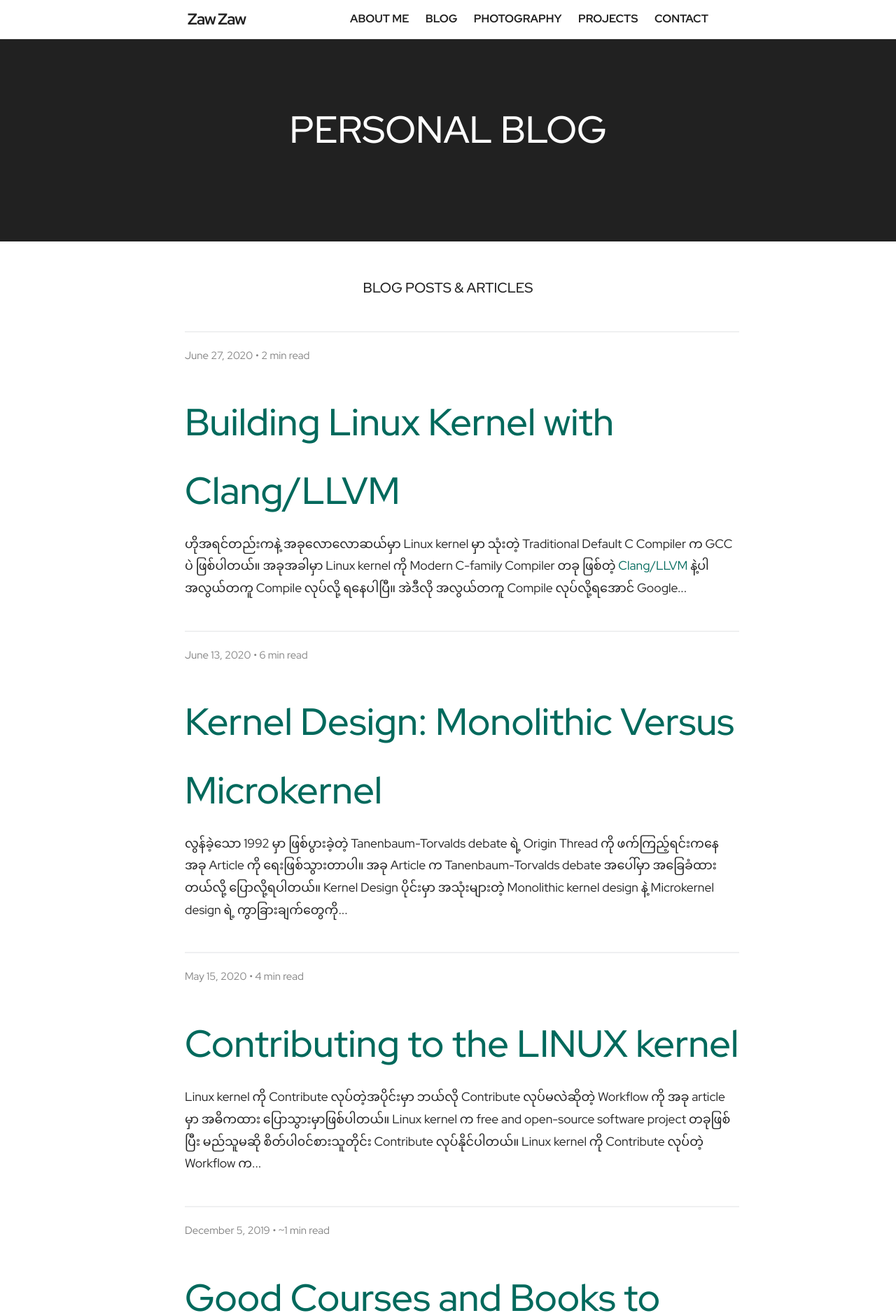
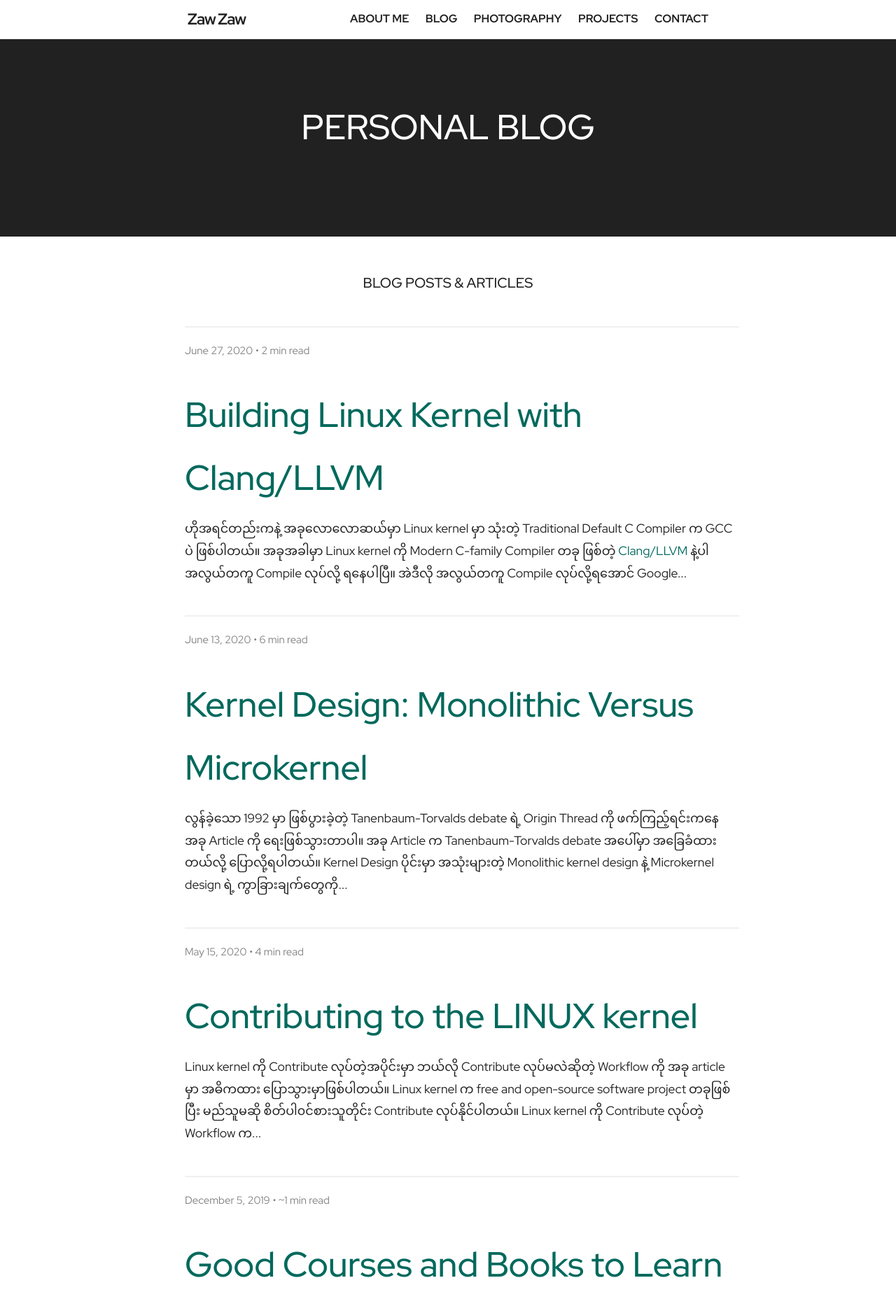
Before and after one commit to zawzaww/zawzaww.github.io, a Jekyll site: the page built from blog/index.html, in a window 1280 px wide. Shown: the top 1876 px of the page at 70% size. Built offline with Jekyll 4.4.1, drawn with Linux system fonts in a browser that asks for light colours; some web fonts are replaced; the list of posts is cut into pages by our own code.

```diff
--- a/_sass/blog/_layout.scss
+++ b/_sass/blog/_layout.scss
@@ -157,11 +157,11 @@
 
 .post-link {
   display: block;
-  font-size: 54px;
+  font-size: 50px;
   font-weight: 500;
 
   @include large {
-    font-size: 54px;
+    font-size: 50px;
   }
 
    @include medium {
--- a/_sass/jekyll-theme-cayman-blog.scss
+++ b/_sass/jekyll-theme-cayman-blog.scss
@@ -127,12 +127,12 @@ img-circle {
 .project-name {
   margin-top: 0;
   font-family: "Red Hat Display", "Helvetica Neue", 'Pyidaungsu', Helvetica, Arial, sans-serif;
-  font-size:  54px;
+  font-size:  50px;
   font-weight: 500;
   margin-bottom: 0.1rem;
 
   @include large {
-    font-size: 54px;
+    font-size: 50px;
   }
 
    @include medium {
```
Also changed, not shown: about.html (+6 -5 lines).
